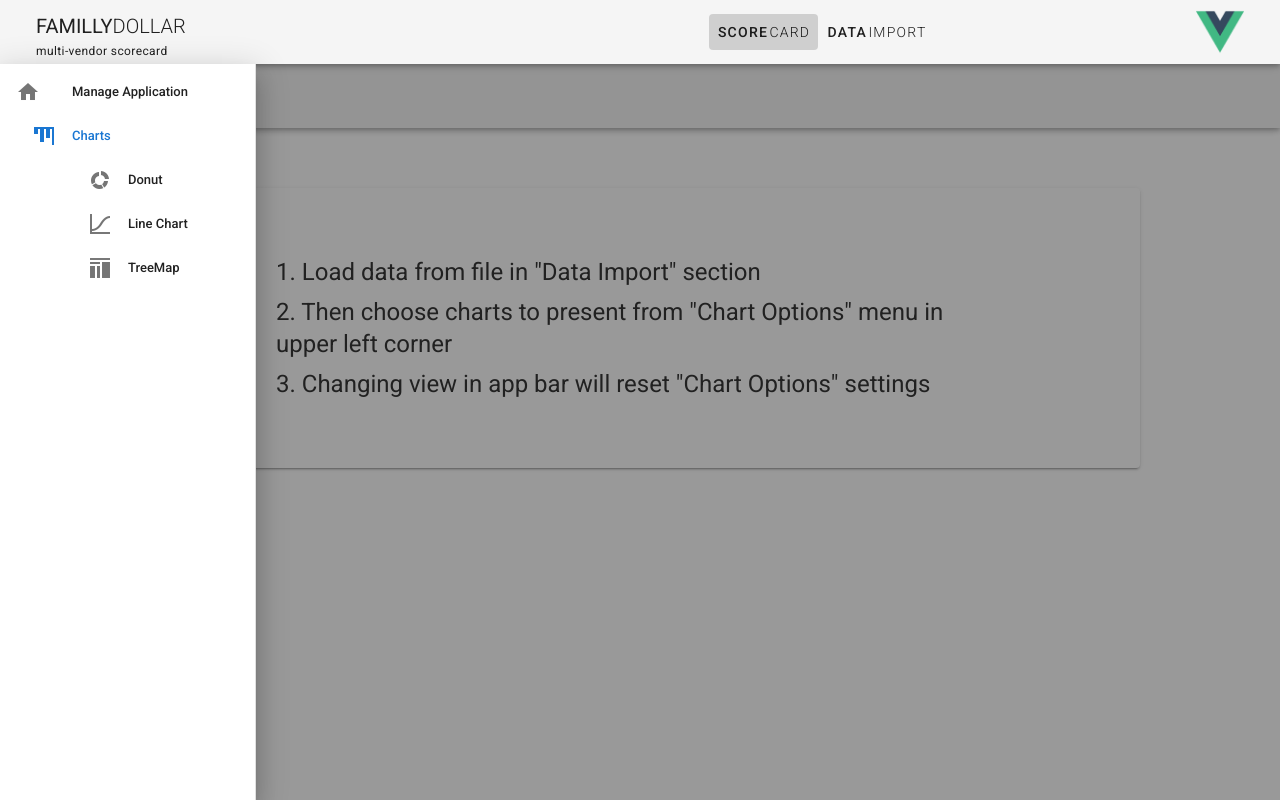
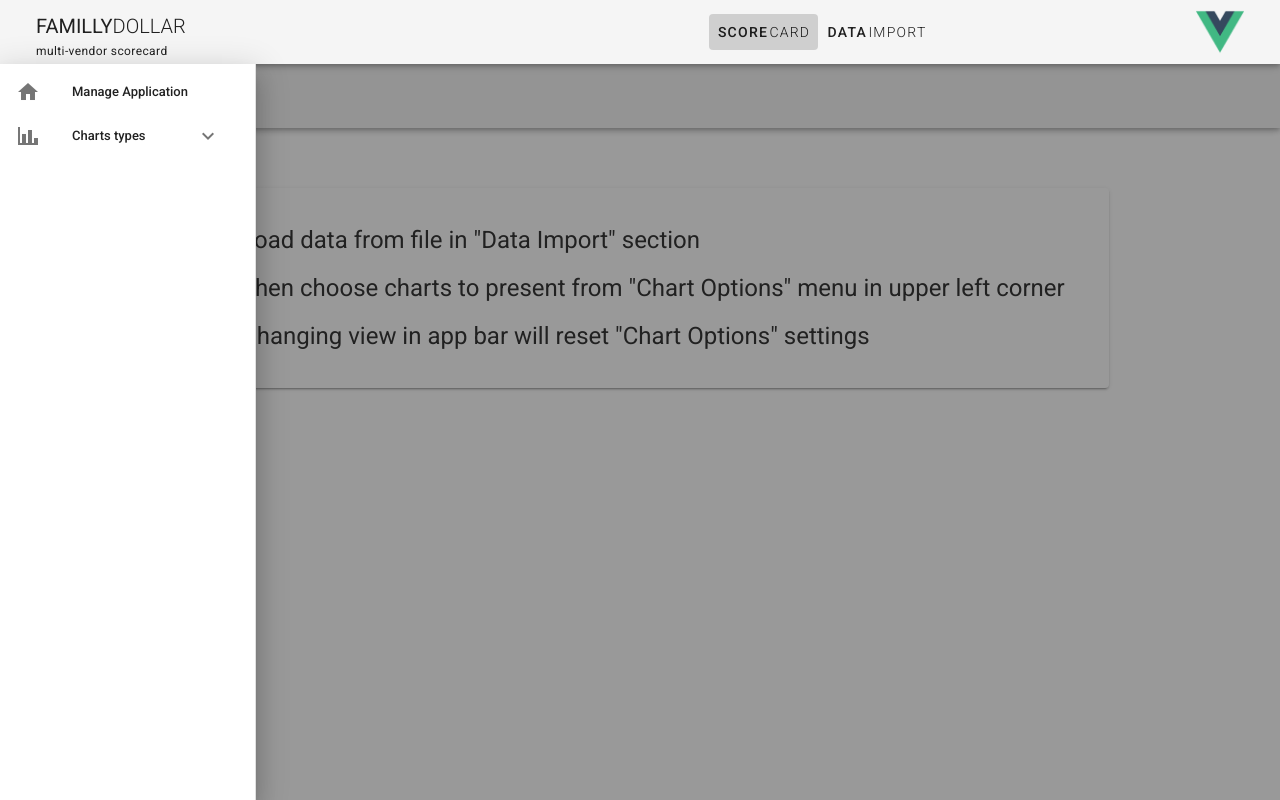
Before and after one commit to galinowsky/familly_dollar_2, a Vue app: page /#/ in a window 1280 px wide. Both pictures are taken after a click on the button 28 px from the left and 96 px from the top of the page. Built offline with nearby package versions, Linux system fonts and the light colour scheme.

Commit message:
prepared scorecardNav components scheme, fixed margins and paddings in scorecard

```diff
--- a/src/components/Navigation/Lists/DrawerGroup.vue
+++ b/src/components/Navigation/Lists/DrawerGroup.vue
@@ -1,49 +1,33 @@
 <template>
-  <!-- <v-list>
-    <v-list-item>
-      <v-list-item-icon>
-        <v-icon>mdi-home</v-icon>
-      </v-list-item-icon>
+  <v-list-group :value="false" prepend-icon="mdi-chart-bar" no-action>
+    <template v-slot:activator>
+      <v-list-item-title>{{ title }}</v-list-item-title>
+    </template>
+    <!-- ______________________ -->
+    <ListElement
+      v-for="({ itemTitle, itemIcon }, i) in listItems"
+      :key="i"
+      link
+    :title="itemTitle"
+    :icon="itemIcon"
+    :dataHeaders="dataHeaders"
+    >
 
-      <v-list-item-title>home</v-list-item-title>
-    </v-list-item>
-    <v-list-group :value="true" prepend-icon="mdi-account-circle">
-      <template v-slot:activator>
-        <v-list-item-title>Users</v-list-item-title>
-      </template>
-      <v-list-group :value="true" no-action sub-group></v-list-group>
-      <template v-slot:activator>
-        <v-list-item-content>
-          <v-list-item-title>Admin</v-list-item-title>
-        </v-list-item-content>
-      </template>
-    </v-list-group>
-  </v-list> -->
-  <v-list-group :value="true" prepend-icon="mdi-chart-bar"
-  no-action
-          sub-group
-  >
-    <template v-slot:activator>
-      <v-list-item-title>Charts</v-list-item-title>
-    </template>
-
-    <v-list-item v-for="({ itemTitle, itemIcon }, i) in listItems" :key="i" link>
-       <v-list-item-icon>
-        <v-icon v-text="itemIcon"></v-icon>
-      </v-list-item-icon>
-      <v-list-item-title v-text="itemTitle"></v-list-item-title>
-
-
-    </v-list-item>
+    </ListElement>
   </v-list-group>
 </template>
 
 <script>
+import ListElement from './ListElement'
+
 export default {
   name: "DrawerGroup",
+  components: {
+    ListElement
+  },
   props: {
-    subGroup: {
-      type: Boolean,
+    dataHeaders: {
+      type: Array,
     },
     title: {
       type: String,
@@ -54,8 +38,8 @@ export default {
     listItems: {
       type: Array,
     },
-    dataHeaders :{
-      type: Array,
+    methods: {
+      type: Object
     }
   },
 };
--- /dev/null
+++ b/src/components/Navigation/Lists/ListElement.vue
@@ -0,0 +1,55 @@
+<template>
+  <v-list-group :value="false" no-action sub-group>
+    <template v-slot:activator>
+      <v-list-item>
+        <v-list-item-title>{{ title }}</v-list-item-title>
+        <v-list-item-icon>
+          <v-icon>{{ icon }}</v-icon>
+        </v-list-item-icon>
+      </v-list-item>
+    </template>
+
+    <v-list-item v-for="item in dataHeaders" :key="item">
+      <v-checkbox
+        :value="item"
+        v-model="checkedChartHeaders"
+        @change="onChartsChange"
+      ></v-checkbox>
+      {{ item }}
+    </v-list-item>
+  </v-list-group>
+</template>
+
+<script>
+export default {
+  name: "ListElement",
+  props: {
+    dataHeaders: {
+      Type: Array,
+    },
+    icon: {
+      Type: String,
+    },
+    title: {
+      Type: String,
+    },
+  },
+  data(){
+      return {
+          checkedChartHeaders: [],
+      }
+  },
+  methods: {
+    onChartsChange: function (data) {
+      this.$emit("charts-to-render", ...data);
+    },
+    onTreemapChange: function (data) {
+      this.$emit("treemaps-to-render", data);
+    },
+    onFullDataChange: function (data) {
+      console.log(data);
+      this.$emit("full-data-to-render", data);
+    },
+  },
+};
+</script>
--- a/src/components/Navigation/ScoreCardNavigation.vue
+++ b/src/components/Navigation/ScoreCardNavigation.vue
@@ -6,7 +6,7 @@
       <v-spacer></v-spacer>
     </v-app-bar>
 
-    <!-- <v-navigation-drawer
+    <!--
       v-model="drawer"
       absolute
       left
@@ -70,7 +70,7 @@
         </v-list-group>
       </v-list>
 
-    </v-navigation-drawer> -->
+    </> -->
     <v-navigation-drawer
       v-model="drawer"
       absolute
@@ -78,7 +78,7 @@
       temporary
       v-if="dataHeaders.length > 0"
     >
-      <v-list nav dense>
+      <v-list nav dense class="pr-7">
         <v-list-item>
           <v-list-item-icon>
             <v-icon>mdi-home</v-icon>
@@ -87,8 +87,12 @@
           <v-list-item-title>Manage Application</v-list-item-title>
         </v-list-item>
 
-          <DrawerGroup :title="testTitle" :listItems="testGroupData"></DrawerGroup>
+        <DrawerGroup
+          :title="testTitle"
+          :listItems="testGroupData"
+          :dataHeaders="dataHeaders"
 
+        ></DrawerGroup>
       </v-list>
     </v-navigation-drawer>
   </div>
@@ -113,33 +117,19 @@ export default {
       checkedChartHeaders: [],
       checkedTreeHeaders: [],
       isFullDataChecked: false,
-      testTitle: "test section",
-      testGroupData: [{
-        itemTitle: "Donut",
-        itemIcon: "mdi-chart-arc"
-      },
-      {
-        itemTitle: "Line Chart",
-        itemIcon: "mdi-chart-bell-curve-cumulative"
-      },
-      {
-        itemTitle: "TreeMap",
-        itemIcon: "mdi-chart-tree"
-      }
-      ]
+      testTitle: "Charts types",
+      testGroupData: [
+        {
+          itemTitle: "Bar Chart",
+          itemIcon: "mdi-chart-bar",
+        },
+        {
+          itemTitle: "Tree Map",
+          itemIcon: "mdi-chart-tree",
+        },
+      ],
     };
   },
-  methods: {
-    onChartsChange: function (data) {
-      this.$emit("charts-to-render", data);
-    },
-    onTreemapChange: function (data) {
-      this.$emit("treemaps-to-render", data);
-    },
-    onFullDataChange: function (data) {
-      console.log(data);
-      this.$emit("full-data-to-render", data);
-    },
-  },
+
 };
 </script>
--- a/src/store/index.js
+++ b/src/store/index.js
@@ -44,16 +44,19 @@ export default new Vuex.Store({
         "Lost Basic Sales": 703871.347061111,
       },
     ],
+    views: [
+
+    ]
   },
   mutations: {
-    updateStore: (state, payload) => {
+    updateData: (state, payload) => {
       //    console.log({state,payload})
       // console.log(...payload)
       state.data = [...payload];
     },
     deleteStore: (state) => {
-      state.data = []
-    }
+      state.data = [];
+    },
   },
   actions: {
     addFileToStore: ({ commit }, payload) => {
@@ -78,10 +81,10 @@ export default new Vuex.Store({
           });
         });
 
-        commit("updateStore", rowObject);
+        commit("updateData", rowObject);
       };
     },
-    deleteStore: ({commit}) => commit("deleteStore"),
+    deleteStore: ({ commit }) => commit("deleteStore"),
   },
   getters: {
     getData: (state) => state.data,
--- a/src/views/Scorecard.vue
+++ b/src/views/Scorecard.vue
@@ -7,12 +7,12 @@
       @full-data-to-render="handleFullData"
     ></ScoreCardNavigation>
     <v-layout column justify-center class="ma-5">
-      <v-flex align-self-center class="mt-10 mx-15 px-15">
+      <v-flex align-self-center class="mt-10 mx-5 px-5">
         <v-card
-          class="pa-15"
+
           v-if="chartsToRender.length === 0 && treemapsToRender.length === 0 && !fullDataRender "
         >
-          <h4 class="headline px-15" justify-center>
+          <h4 class="headline pa-7" justify-center>
             <v-list-item
               >1. Load data from file in "Data Import" section</v-list-item
             >
@@ -64,6 +64,7 @@ export default {
   },
   methods: {
     handleChartsData: function (data) {
+      console.log('dupa')
       this.chartsToRender = data;
     },
     handleTreemapsData: function (data) {
```
